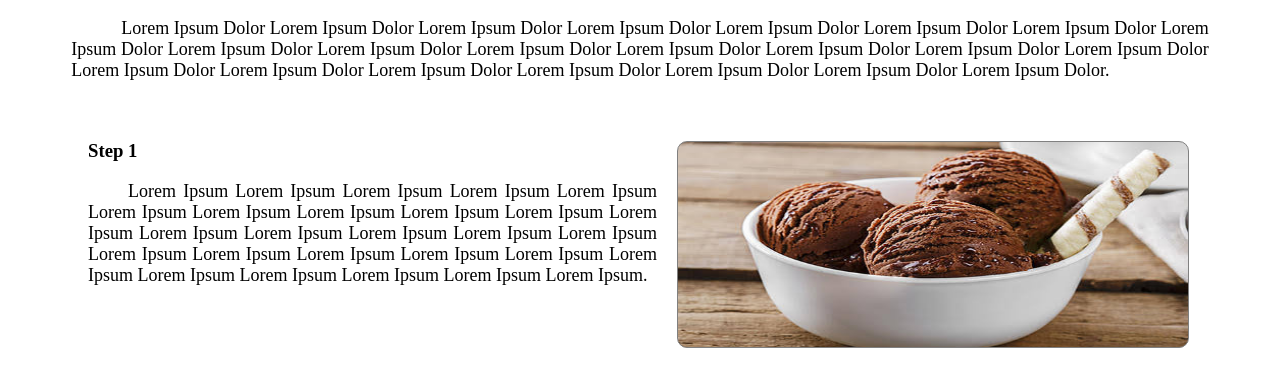
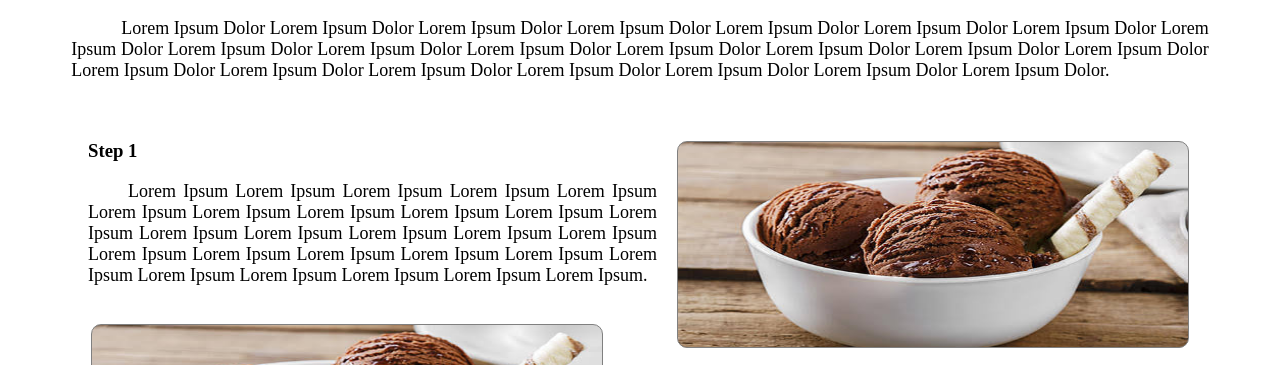
Before and after one commit to grimeo/Icecream, a plain HTML site: page index.html in a window 1280 px wide. Shown: the part 360-725 px from the top of the page. Drawn offline with Linux system fonts and the light colour scheme.

Commit message:
change steps div to height: auto

```diff
--- a/css/steps.css
+++ b/css/steps.css
@@ -5,7 +5,7 @@
 
 .step_div {
   width: max-width;
-  height: 250px;
+  height: auto;
 }
 
 .step_text {
```
